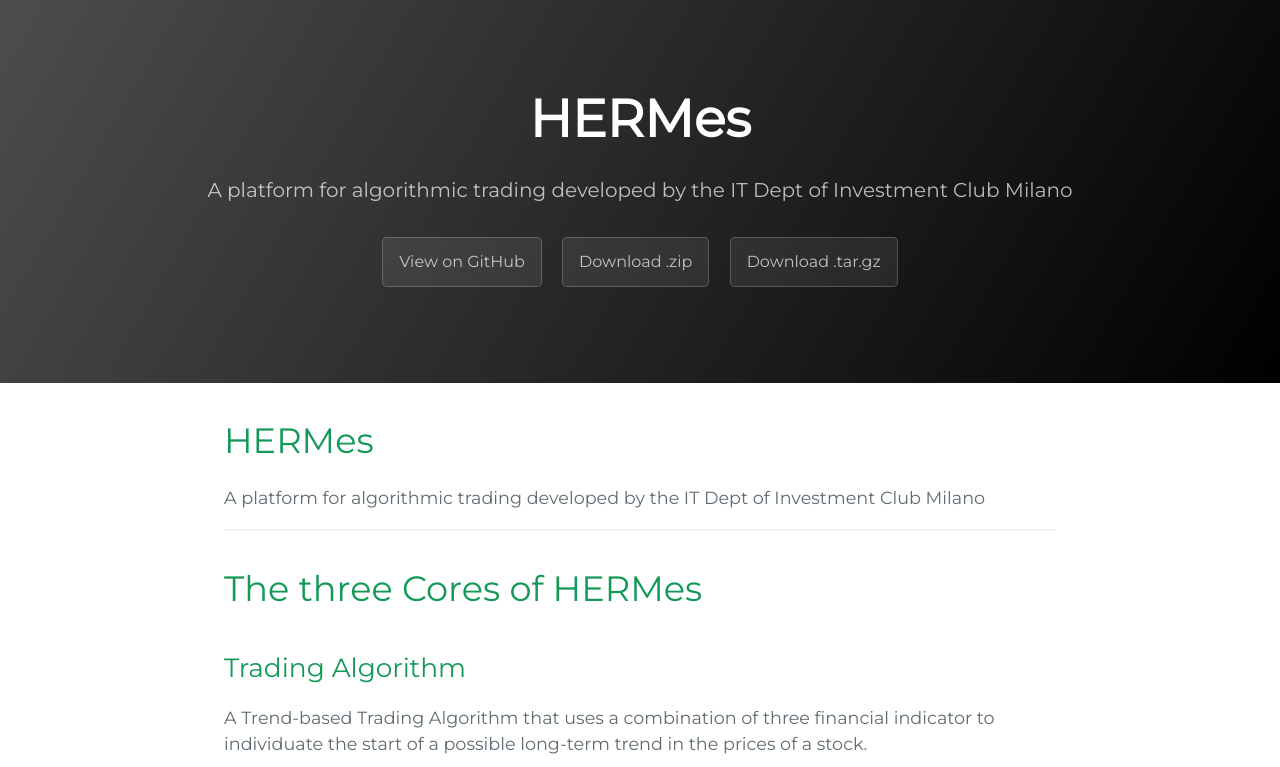
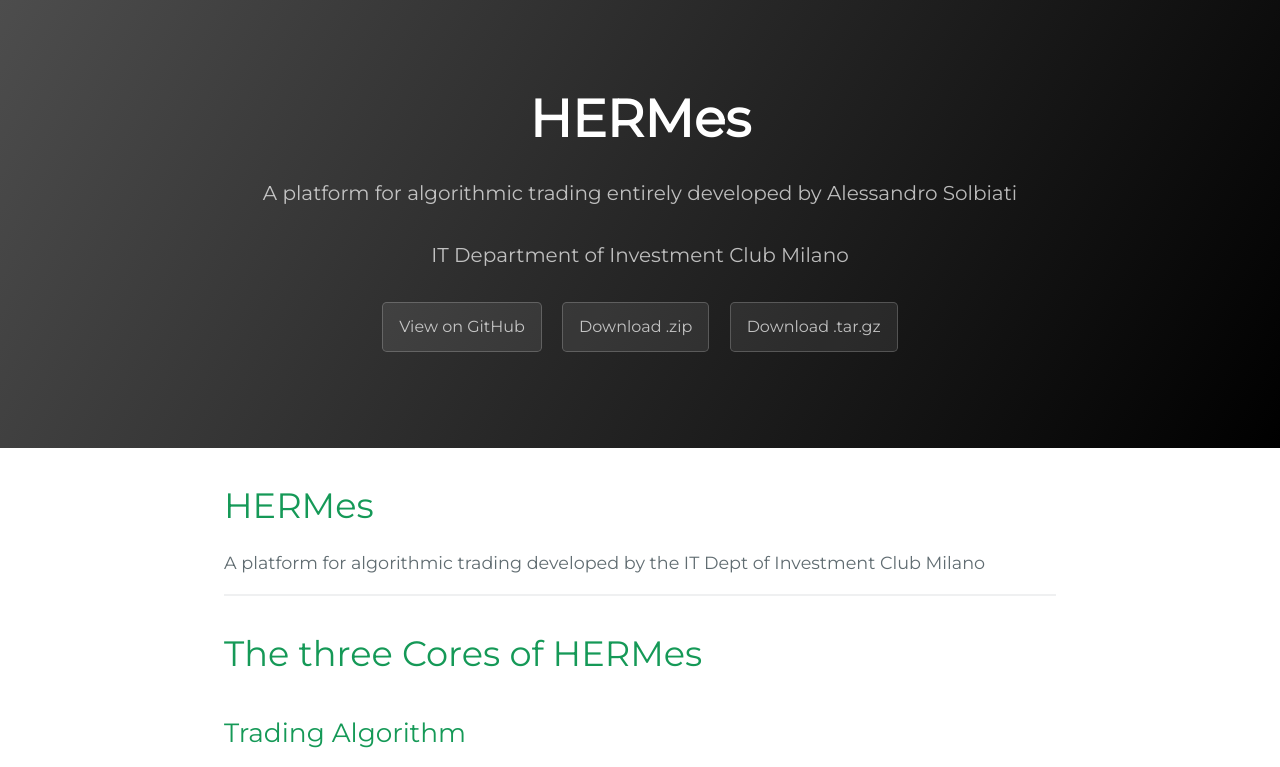
Before and after one commit to SolbiatiAlessandro/HERMes, a plain HTML site: page index.html in a window 1280 px wide. Shown: the top 767 px of the page. Drawn offline with Linux system fonts and the light colour scheme.

Commit message:
Update index.html

```diff
--- a/index.html
+++ b/index.html
@@ -13,7 +13,8 @@
   <body>
     <section class="page-header">
       <h1 class="project-name" style="font-size:120">HERMes</h1>
-      <h2 class="project-tagline">A platform for algorithmic trading developed by the IT Dept of Investment Club Milano</h2>
+      <h3 class="project-tagline">A platform for algorithmic trading entirely developed by Alessandro Solbiati</h3>
+      <h2 class="project-tagline">IT Department of Investment Club Milano</h2>
       <a href="https://github.com/SolbiatiAlessandro/HERMes" class="btn">View on GitHub</a>
       <a href="https://github.com/SolbiatiAlessandro/HERMes/zipball/master" class="btn">Download .zip</a>
       <a href="https://github.com/SolbiatiAlessandro/HERMes/tarball/master" class="btn">Download .tar.gz</a>
```
